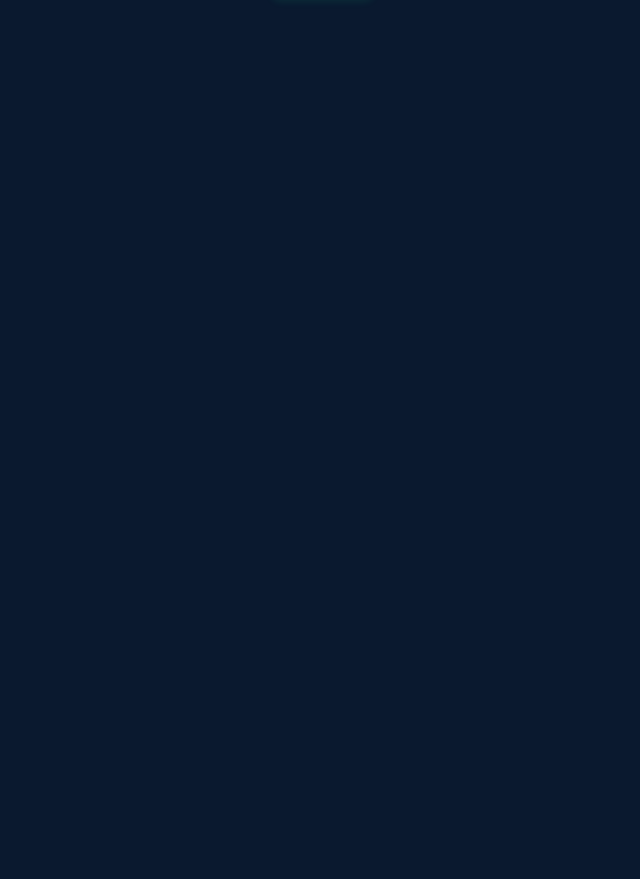
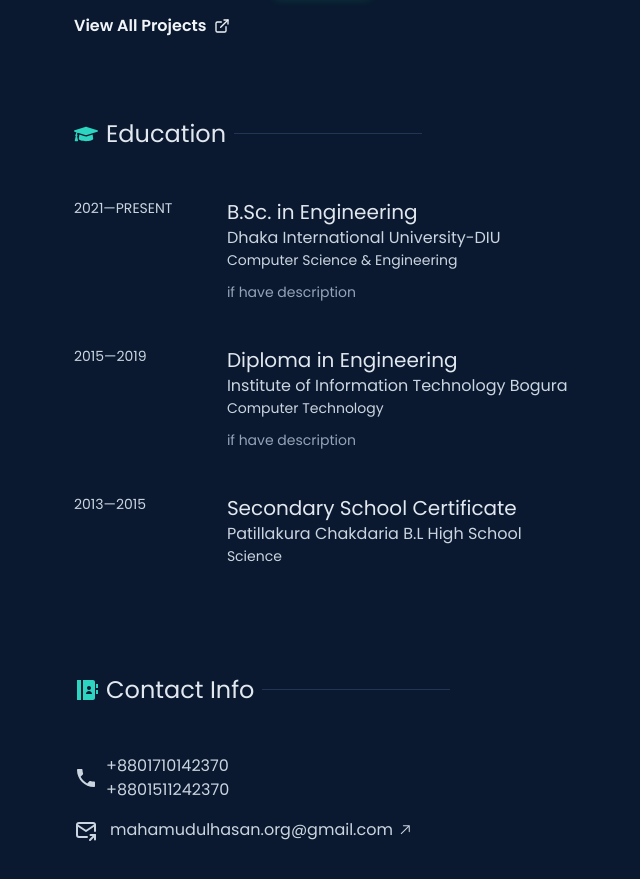
Before and after one commit to mahamudulhasan-me/mahamudul-hasan, a Next.js app: page / in a window 1280 px wide. Shown: the part 1885-2764 px from the top of the page, without its empty margins (582-1222 px from the left). Before the commit the page ends 1899 px from the top, so only its background shows below. Built offline with nearby package versions, Linux system fonts and the light colour scheme.

Commit message:
add education and contact info section

```diff
--- a/src/app/page.js
+++ b/src/app/page.js
@@ -1,5 +1,7 @@
 import Nav from "@/components/Nav/Nav";
 import About from "@/components/Sections/About/About";
+import Contact from "@/components/Sections/Contact/Contact";
+import Education from "@/components/Sections/Education/Education";
 import Experience from "@/components/Sections/Experience/Experience";
 import Projects from "@/components/Sections/Projects/Projects";
 import { FaFacebook, FaGithub, FaInstagram, FaLinkedin } from "react-icons/fa";
@@ -106,6 +108,8 @@ const MainPage = () => {
         <About />
         <Experience />
         <Projects />
+        <Education />
+        <Contact />
       </div>
     </main>
   );
--- a/src/components/Nav/Nav.jsx
+++ b/src/components/Nav/Nav.jsx
@@ -15,6 +15,10 @@ const navItems = [
     name: "Projects",
     to: "projects",
   },
+  {
+    name: "Education",
+    to: "education",
+  },
 ];
 
 const Nav = () => {
@@ -29,7 +33,7 @@ const Nav = () => {
       {navItems.map((item) => (
         <ScrollLink
           className={`${
-            active === item.to ? "text-slate-50" : "text-slate-400"
+            active === item.to ? "text-slate-50 " : "text-slate-400"
           } flex items-center group  hover:text-slate-50 transition-all uppercase text-sm font-semibold gap-3 w-fit cursor-pointer`}
           to={item.to}
           key={item.name}
@@ -41,8 +45,8 @@ const Nav = () => {
         >
           <span
             className={`${
-              active === item.to ? "bg-slate-50 w-16" : "bg-slate-500 w-8"
-            }  group-hover:w-16 h-[1px] transition-all  group-hover:bg-slate-50`}
+              active === item.to ? "bg-slate-50 w-16 " : "bg-slate-500 w-8 "
+            }  group-hover:w-16 h-[1px] transition-all  group-hover:bg-slate-50 `}
           ></span>
           {item.name}
         </ScrollLink>
--- a/src/components/SectionHead/SectionHead.jsx
+++ b/src/components/SectionHead/SectionHead.jsx
@@ -1,8 +1,9 @@
-const SectionHead = () => {
+const SectionHead = ({ icon: Icon, title }) => {
   return (
-    <div className="text-slate-200 flex items-center mb-8 px-4">
-      <h2 className="text-2xl w-full">Where I’ve Worked</h2>
-      <span className="w-full h-[1px] bg-navy-lightest"></span>
+    <div className="text-slate-200 flex items-center gap-2 mb-8 pl-4 text-2xl">
+      <Icon className="text-teal-400" />
+      <h2 className="text-2xl">{title}</h2>
+      <span className="w-[36%] h-[1px] bg-navy-lightest"></span>
     </div>
   );
 };
--- /dev/null
+++ b/src/components/Sections/Contact/Contact.jsx
@@ -0,0 +1,38 @@
+import SectionHead from "@/components/SectionHead/SectionHead";
+import { MdPhone } from "react-icons/md";
+import { RiContactsBookFill } from "react-icons/ri";
+import { RxArrowTopRight } from "react-icons/rx";
+import { TbMailShare } from "react-icons/tb";
+const Contact = () => {
+  return (
+    <div id="contact" className="py-20">
+      <SectionHead icon={RiContactsBookFill} title="Contact Info" />
+      <div className="p-4 space-y-4">
+        <aside className="flex items-center  gap-2">
+          <p className="text-slate-300 text-2xl">
+            <MdPhone />
+          </p>
+          <p className="text-slate-300">
+            <span className="hovered-text2">+8801710142370</span> <br />
+            <span className="hovered-text2">+8801511242370</span>
+          </p>
+        </aside>
+        <aside className="flex items-start gap-3">
+          <p className="text-slate-300 text-2xl">
+            <TbMailShare />
+          </p>
+
+          <p className="text-slate-300 flex items-center gap-1 group">
+            <span className="hovered-text2">mahamudulhasan.org@gmail.com</span>{" "}
+            <span className=" group-hover:translate-x-1 group-hover:mb-2 transition-all">
+              <RxArrowTopRight />
+            </span>
+            <br />
+          </p>
+        </aside>
+      </div>
+    </div>
+  );
+};
+
+export default Contact;
--- /dev/null
+++ b/src/components/Sections/Education/Education.jsx
@@ -0,0 +1,52 @@
+import SectionHead from "@/components/SectionHead/SectionHead";
+import { FaGraduationCap } from "react-icons/fa";
+const educations = [
+  {
+    degree: "B.Sc. in Engineering",
+    duration: "2021—Present",
+    institute: "Dhaka International University-DIU",
+    department: "Computer Science & Engineering",
+    description: "if have description",
+  },
+  {
+    degree: "Diploma in Engineering",
+    duration: "2015—2019",
+    institute: "Institute of Information Technology Bogura",
+    department: "Computer Technology",
+    description: "if have description",
+  },
+  {
+    degree: "Secondary School Certificate",
+    duration: "2013—2015",
+    institute: "Patillakura Chakdaria B.L High School",
+    department: "Science",
+  },
+];
+const Education = () => {
+  return (
+    <div id="education" className="pt-20">
+      <SectionHead icon={FaGraduationCap} title="Education" />{" "}
+      {educations.map((edu) => (
+        <div
+          key={edu.institute}
+          className="flex items-start justify-start gap-10 text-slate-300 group hover:ease-in-out ease-linear hover:bg-navy-light p-4 rounded-md transition-all   lg:hover:shadow-[inset_0_1px_0_0_rgba(148,163,184,0.1)] lg:hover:drop-shadow-lg cursor-pointer"
+        >
+          <p className="w-[32%] uppercase text-sm">{edu?.duration}</p>
+          <aside className="w-full">
+            <h1 className="text-xl text-slate-200  transition-all group-hover:text-green ">
+              <span className="hovered-text2">{edu?.degree}</span>
+            </h1>
+            <h2>{edu?.institute}</h2>
+            <p className="text-sm">{edu?.department}</p>
+
+            <div className="text-slate-400 w-full text-justify text-sm my-3 space-y-1">
+              <p>{edu?.description}</p>
+            </div>
+          </aside>
+        </div>
+      ))}
+    </div>
+  );
+};
+
+export default Education;
--- a/src/components/Sections/Experience/Experience.jsx
+++ b/src/components/Sections/Experience/Experience.jsx
@@ -1,13 +1,16 @@
 import SectionHead from "@/components/SectionHead/SectionHead";
 import Tag from "@/components/Tag/Tag";
 import Link from "next/link";
+import { FaCode } from "react-icons/fa6";
+import { FiExternalLink } from "react-icons/fi";
 import { MdOutlineArrowRight } from "react-icons/md";
 import { RxArrowTopRight } from "react-icons/rx";
 const tags = ["React", "Next.js", "Tailwind", "JavaScript", "HTML", "CSS"];
+
 const Experience = () => {
   return (
     <div id="experience" className="pt-20 space-y-2">
-      <SectionHead />
+      <SectionHead icon={FaCode} title="Where I’ve Worked" />
       <Link
         href="#"
         className="flex items-start  gap-10 text-slate-300 group 0   hover:ease-in-out ease-linear hover:bg-navy-light p-4 rounded-md transition-all   lg:hover:shadow-[inset_0_1px_0_0_rgba(148,163,184,0.1)] lg:hover:drop-shadow-lg"
@@ -81,9 +84,9 @@ const Experience = () => {
         href="#"
         className="ml-4 text-slate-100 hover:text-teal-400 transition-all flex items-center gap-2 group font-semibold"
       >
-        <p>View Full Resume</p>
+        <p className="hovered-text2">View Full Resume</p>
         <span className=" group-hover:translate-x-1 group-hover:mb-2 transition-all">
-          <RxArrowTopRight />
+          <FiExternalLink />
         </span>
       </Link>
     </div>
--- a/src/components/Sections/Projects/ProjectCard.jsx
+++ b/src/components/Sections/Projects/ProjectCard.jsx
@@ -28,9 +28,9 @@ const ProjectCard = () => {
         <div className="w-[60%]">
           <Link
             href="#"
-            className="text-xl text-slate-200 flex items-center gap-2  transition-all group-hover:text-green"
+            className="text-xl text-slate-200 flex items-center gap-2  transition-all group-hover:text-green "
           >
-            Dance School
+            <span className="hovered-text2"> Dance School</span>
             <span className=" group-hover:translate-x-1 group-hover:mb-2 transition-all">
               <RxArrowTopRight />
             </span>
--- a/src/components/Sections/Projects/Projects.jsx
+++ b/src/components/Sections/Projects/Projects.jsx
@@ -1,13 +1,22 @@
 import SectionHead from "@/components/SectionHead/SectionHead";
+import Link from "next/link";
+import { FaProjectDiagram } from "react-icons/fa";
+import { FiExternalLink } from "react-icons/fi";
 import ProjectCard from "./ProjectCard";
-import ProjectDetailsModal from "./ProjectDetailsModal";
-
 const Projects = () => {
   return (
     <section id="projects" className="pt-20">
-      <SectionHead />
+      <SectionHead icon={FaProjectDiagram} title="Projects I've Completed" />
       <ProjectCard />
-
+      <Link
+        href="#"
+        className="ml-4 text-slate-100 hover:text-teal-400 transition-all flex items-center gap-2 group font-semibold"
+      >
+        <p className="hovered-text2">View All Projects</p>
+        <span className=" group-hover:translate-x-1 group-hover:mb-2 transition-all">
+          <FiExternalLink />
+        </span>
+      </Link>
     </section>
   );
 };
```
Also changed, not shown: src/components/Sections/Footer/Footer.jsx (added).
